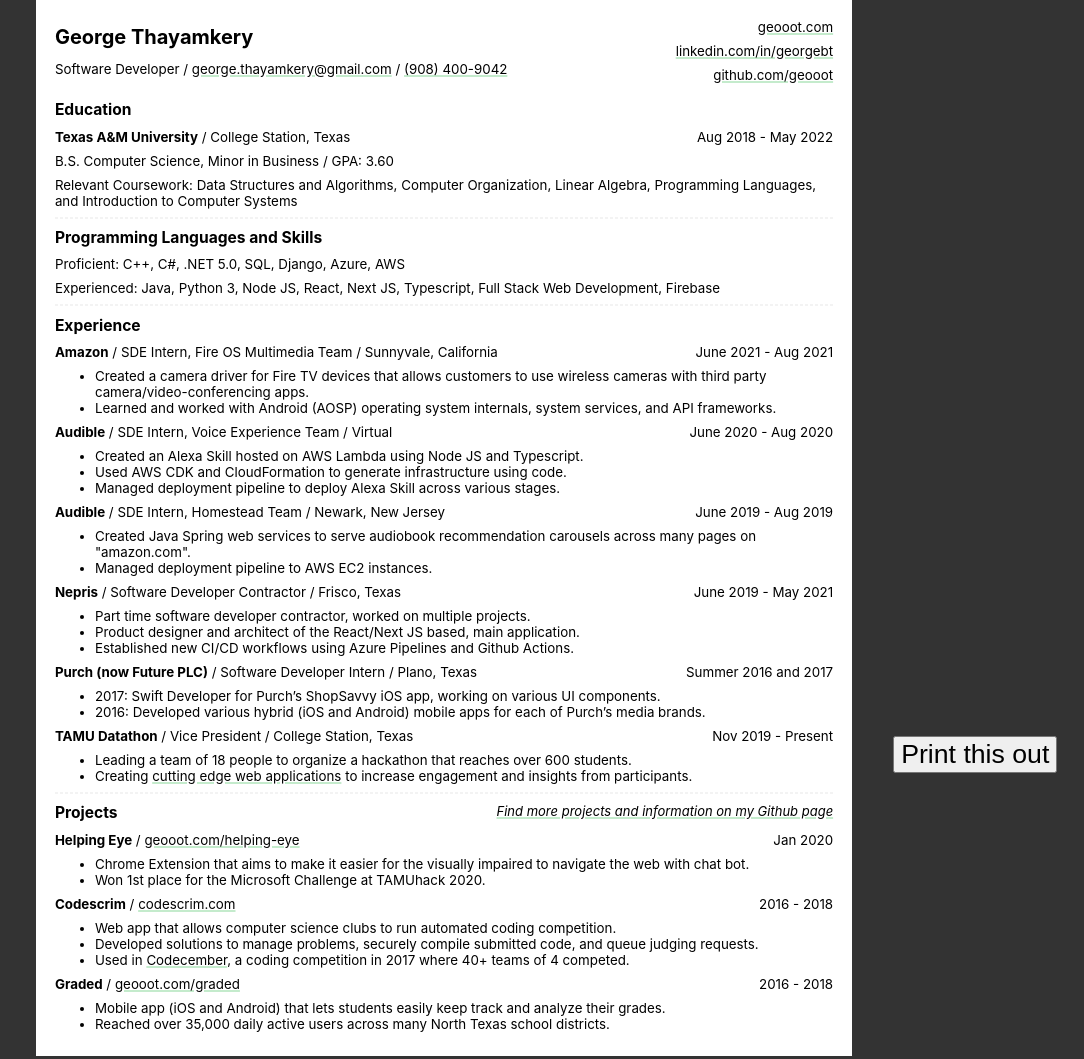
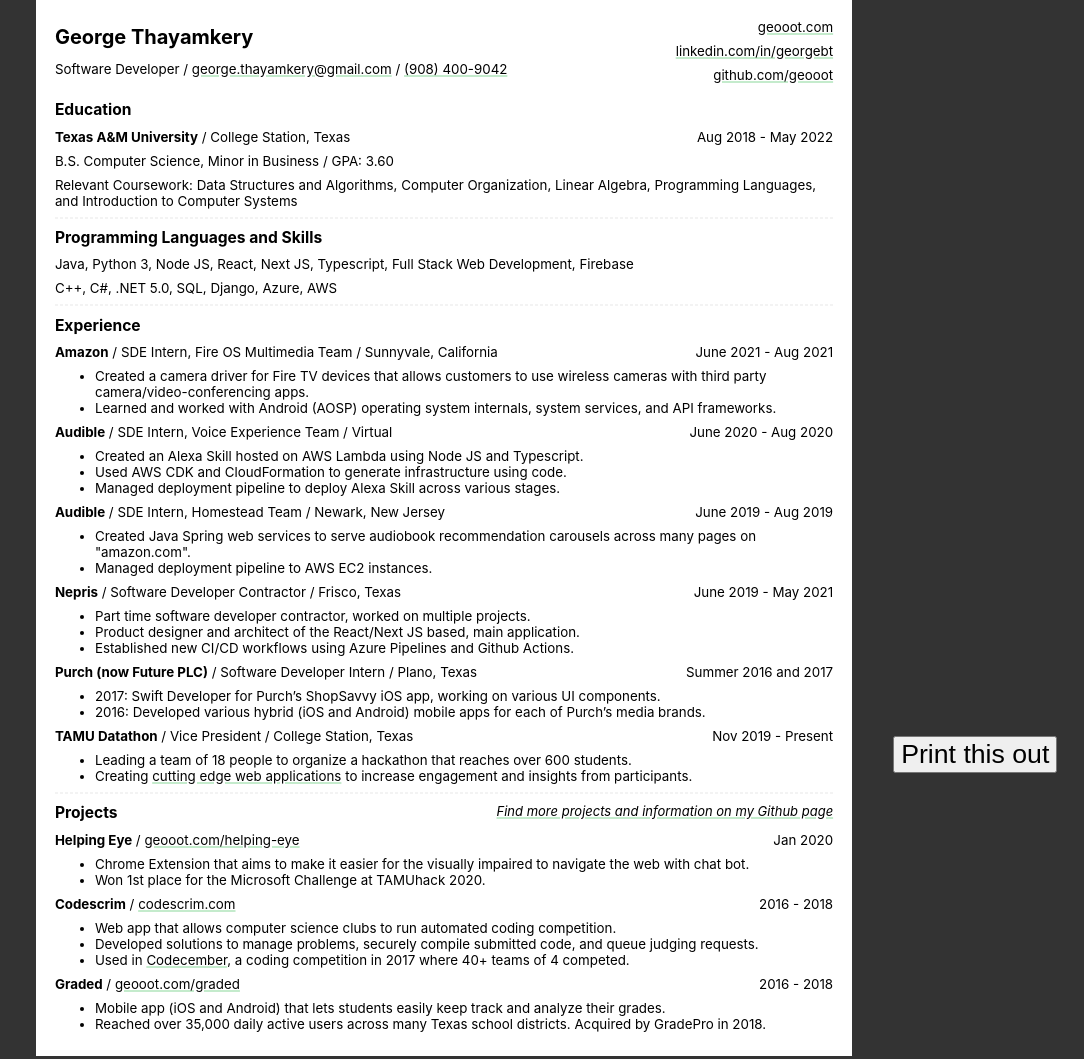
Before and after one commit to geooot/resume, a plain HTML site: page index.html in a window 1280 px wide. Shown: the whole page, without its empty margins (196-1280 px from the left). Drawn offline with Linux system fonts and the light colour scheme.

Commit message:
resume update

```diff
--- a/index.html
+++ b/index.html
@@ -91,8 +91,8 @@
         <p>Relevant Coursework: Data Structures and Algorithms, Computer Organization, Linear Algebra, Programming Languages, and Introduction to Computer Systems</p>
         <hr/>
         <h3>Programming Languages and Skills</h3>
-        <p>Proficient: C++, C#, .NET 5.0, SQL, Django, Azure, AWS</p>
-        <p>Experienced: Java, Python 3, Node JS, React, Next JS, Typescript, Full Stack Web Development, Firebase</p>
+        <p>Java, Python 3, Node JS, React, Next JS, Typescript, Full Stack Web Development, Firebase</p>
+        <p>C++, C#, .NET 5.0, SQL, Django, Azure, AWS</p>
         <hr/>
         <h3>Experience</h3>
         <p><b>Amazon</b> / SDE Intern, Fire OS Multimedia Team / Sunnyvale, California <span style="float:right">June 2021 - Aug 2021</span></p>
@@ -140,10 +140,10 @@
             <li>Developed solutions to manage problems, securely compile submitted code, and queue judging requests.</li>
             <li>Used in <a href="https://codecember.com">Codecember</a>, a coding competition in 2017 where 40+ teams of 4 competed.</li>
         </ul>
-        <p><b>Graded</b> / <a href="https://geooot.com/helping-eye">geooot.com/graded</a> <span style="float:right">2016 - 2018</span></p>
+        <p><b>Graded</b> / <a href="https://geooot.com/graded">geooot.com/graded</a> <span style="float:right">2016 - 2018</span></p>
         <ul>
             <li>Mobile app (iOS and Android) that lets students easily keep track and analyze their grades.</li>
-            <li>Reached over 35,000 daily active users across many North Texas school districts.</li>
+            <li>Reached over 35,000 daily active users across many Texas school districts. Acquired by GradePro in 2018.</li>
         </ul>
     </div>
     <button style="position: fixed; bottom: 0; right: 0; margin: 1em;" onclick="print()">Print this out</button>
```
Also changed, not shown: 1 other file.
